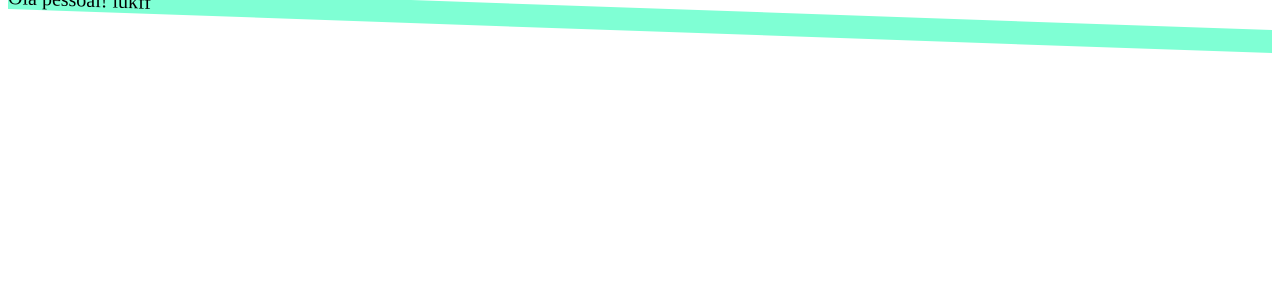
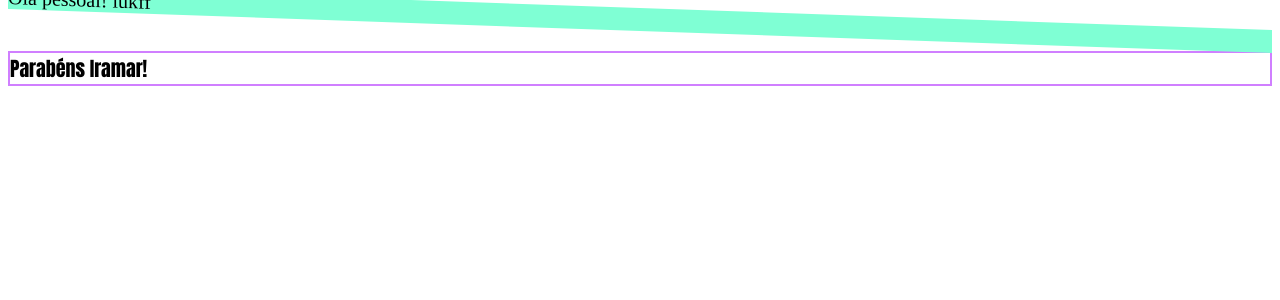
Before and after one commit to toti-br/angular-20210309, an Angular app: page / in a window 1280 px wide. Shown: the top 300 px of the page. Built offline with nearby package versions, Linux system fonts and the light colour scheme.

Commit message:
Componente da Iramar

```diff
--- a/src/app/app.component.html
+++ b/src/app/app.component.html
@@ -1 +1,2 @@
 <app-lukff></app-lukff>
+<app-iramarvasquez></app-iramarvasquez>
--- a/src/app/app.module.ts
+++ b/src/app/app.module.ts
@@ -5,10 +5,11 @@ import { FormsModule } from '@angular/forms';
 import { AppComponent } from './app.component';
 import { HelloComponent } from './hello.component';
 import { LukffComponent } from './lukff/lukff.component';
+import { IramarvasquezComponent } from './iramarvasquez/iramarvasquez.component';
 
 @NgModule({
   imports:      [ BrowserModule, FormsModule ],
-  declarations: [ AppComponent, HelloComponent, LukffComponent ],
+  declarations: [ AppComponent, HelloComponent, LukffComponent, IramarvasquezComponent ],
   bootstrap:    [ AppComponent ]
 })
 export class AppModule { }
--- /dev/null
+++ b/src/app/iramarvasquez/iramarvasquez.component.css
@@ -0,0 +1,5 @@
+p {
+  font-family: Impact, Haettenschweiler, "Arial Narrow Bold", sans-serif;
+  border: 2px solid rgb(208, 127, 255);
+  font-size: 20px;
+}
--- /dev/null
+++ b/src/app/iramarvasquez/iramarvasquez.component.html
@@ -0,0 +1,3 @@
+<p>
+Parabéns {{ username }}!
+</p>
--- /dev/null
+++ b/src/app/iramarvasquez/iramarvasquez.component.ts
@@ -0,0 +1,15 @@
+import { Component, OnInit } from "@angular/core";
+
+@Component({
+  selector: "app-iramarvasquez",
+  templateUrl: "./iramarvasquez.component.html",
+  styleUrls: ["./iramarvasquez.component.css"]
+})
+export class IramarvasquezComponent implements OnInit {
+
+  username = "Iramar";
+
+  constructor() {}
+
+  ngOnInit() {}
+}
```
